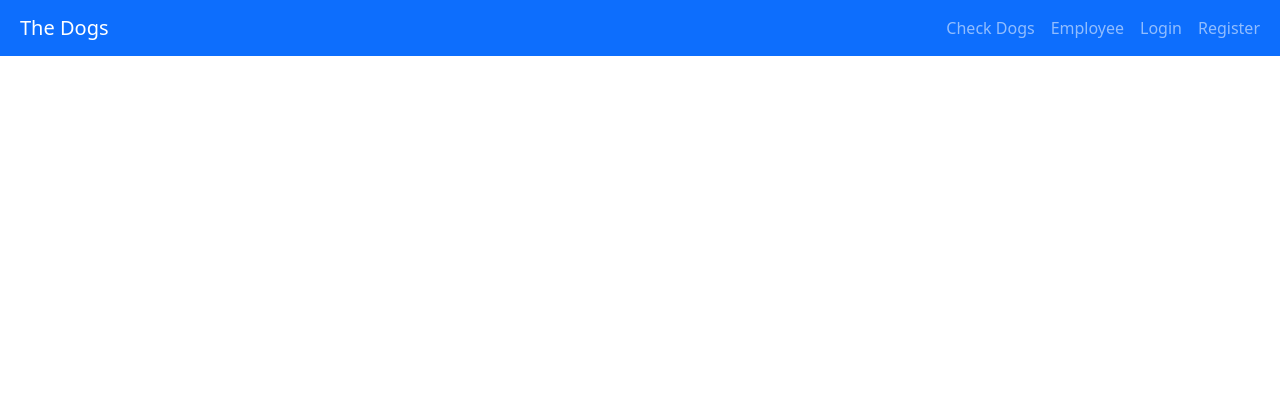
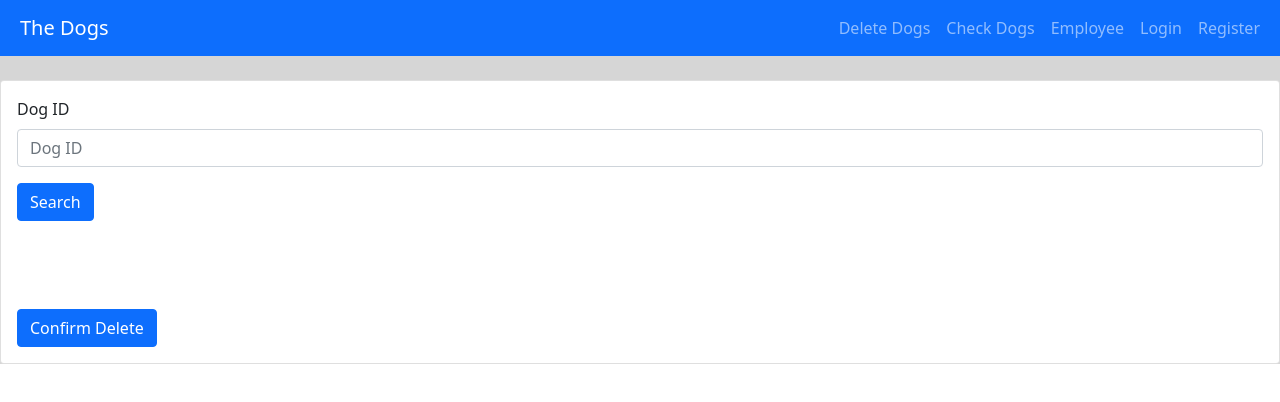
Before and after one commit to 64600013/VT6003CEM_Project_Frontend, a React (Create React App) app in the folder front/api-app/: page /deleteDogs in a window 1280 px wide. Shown: the top 402 px of the page. Built offline with nearby package versions, Linux system fonts and the light colour scheme.

Commit message:
finished the check dogs and delete dog function

```diff
--- a/front/api-app/src/component/header.js
+++ b/front/api-app/src/component/header.js
@@ -11,6 +11,7 @@ import Login from '../page/login';
 import Register from '../page/register';
 import LoginPage from '../page/loginPage';
 import CheckDogs from '../page/checkDogs';
+import DeleteDogs from '../page/deleteDog';
 
 
 
@@ -29,6 +30,7 @@ export default function Header() {
 
                             </Nav>
                             <Nav>
+                                <Nav.Link as={Link} to="/deleteDogs">Delete Dogs</Nav.Link>
                                 <Nav.Link as={Link} to="/checkDogs">Check Dogs</Nav.Link>
                                 <Nav.Link as={Link} to="/loginPage">Employee</Nav.Link>
                                 <Nav.Link as={Link} to="/login">Login</Nav.Link>
@@ -44,6 +46,7 @@ export default function Header() {
                         <Route path='/register' element={<Register />}></Route>
                         <Route path='/loginPage' element={<LoginPage />}></Route>
                         <Route path='/checkDogs' element={<CheckDogs />}></Route>
+                        <Route path='/deleteDogs' element={<DeleteDogs />}></Route>
                     </Routes>
                 </div>
             </div>
--- a/front/api-app/src/page/checkDogs.js
+++ b/front/api-app/src/page/checkDogs.js
@@ -3,20 +3,22 @@ import Card from 'react-bootstrap/Card';
 import Form from 'react-bootstrap/Form';
 import Button from 'react-bootstrap/Button';
 import React, { useState } from 'react'
-// bootstrap components
-// import Card from 'react-bootstrap/Card';
-// import Form from 'react-bootstrap/Form';
-// import Button from 'react-bootstrap/Button';
-// import register from '../images/register.png';
+
 
 export default function CheckDogs() {
     const [data, setData] = useState({id: "", name: "", age: "", sex: "", breed: "", image: ""})
     const [dataTwo, setDataTwo] = useState({id: "", name: "", age: "", sex: "", breed: "", image: ""})
     const url = "http://localhost:5000/dog/" + data.id
+    const urlTwo = "http://localhost:5000/dog/" + dataTwo.id
     const token = 'Bearer ' + localStorage.getItem('accessToken')
-    console.log(token)
+    //console.log(token)
     const header = {
         'Authorization': token
+    }
+    const tokenTwo = 'Bearer ' + localStorage.getItem('accessToken')
+    console.log(tokenTwo)
+    const headerTwo = {
+        'Authorization': tokenTwo
     }
 
 
@@ -35,7 +37,16 @@ export default function CheckDogs() {
 
     function submitTwo(e){
         e.preventDefault();
-        Axios.put(url,{name: dataTwo.name, age: dataTwo.age, sex: dataTwo.sex, email: dataTwo.email, password: dataTwo.password, signup_code: dataTwo.signup_code
+        console.log(headerTwo)
+        console.log(dataTwo)
+        Axios.put(urlTwo,{
+            id: dataTwo.id,
+            name: dataTwo.name,
+            age: dataTwo.age,
+            sex: dataTwo.sex,
+            breed: dataTwo.breed,
+            image: dataTwo.image},{
+            headers: headerTwo
         }).then(res => {
             console.log(res.dataTwo)
             if (res.dataTwo !== "undefined"){
@@ -79,27 +90,27 @@ export default function CheckDogs() {
                         <br/>
                         <Form.Group className="mb-3" controlId="formBasicId">
                             <Form.Label>Dog ID</Form.Label>
-                            <Form.Control onChange={(e)=>handleTwo(e)} id="id" value={data[0]?.id} placeholder="Dog ID" type="text" />
+                            <Form.Control onClick={(e)=>handleTwo(e)} id="id" value={data[0]?.id} placeholder="Dog ID" type="text" />
                         </Form.Group>
                         <Form.Group className="mb-3" controlId="formBasicName">
                             <Form.Label>Dog Name</Form.Label>
-                            <Form.Control onChange={(e)=>handleTwo(e)} id="name" value={data[0]?.name} placeholder="Dog Name" type="text" />
+                            <Form.Control onClick={(e)=>handleTwo(e)} id="name" defaultValue={data[0]?.name} placeholder="Dog Name" type="text" />
                         </Form.Group>
                         <Form.Group className="mb-3" controlId="formBasicAge">
                             <Form.Label>Dog Age</Form.Label>
-                            <Form.Control onChange={(e)=>handleTwo(e)} id="age" value={data[0]?.age} placeholder="Dog Age" type="text" />
+                            <Form.Control onClick={(e)=>handleTwo(e)} id="age" defaultValue={data[0]?.age} placeholder="Dog Age" type="text" />
                         </Form.Group>
                         <Form.Group className="mb-3" controlId="formBasicSex">
                             <Form.Label>Dog Sex</Form.Label>
-                            <Form.Control onChange={(e)=>handleTwo(e)} id="sex" value={data[0]?.sex} placeholder="Dog Sex" type="text" />
+                            <Form.Control onClick={(e)=>handleTwo(e)} id="sex" defaultValue={data[0]?.sex} placeholder="Dog Sex" type="text" />
                         </Form.Group>
                         <Form.Group className="mb-3" controlId="formBasicBreed">
                             <Form.Label>Dog Breed</Form.Label>
-                            <Form.Control onChange={(e)=>handleTwo(e)} id="breed" value={data[0]?.breed} placeholder="Dog Breed" type="text" />
+                            <Form.Control onClick={(e)=>handleTwo(e)} id="breed" defaultValue={data[0]?.breed} placeholder="Dog Breed" type="text" />
                         </Form.Group>
                         <Form.Group className="mb-3" controlId="formBasicImage">
                             <Form.Label>Image Link</Form.Label>
-                            <Form.Control onChange={(e)=>handleTwo(e)} id="image" value={data[0]?.image} placeholder="Image Link" type="text" />
+                            <Form.Control onClick={(e)=>handleTwo(e)} id="image" defaultValue={data[0]?.image} placeholder="Image Link" type="text" />
                         </Form.Group>
 
                         <Button variant="primary" type="submit">
--- /dev/null
+++ b/front/api-app/src/page/deleteDog.js
@@ -0,0 +1,103 @@
+import Axios from 'axios'
+import Card from 'react-bootstrap/Card';
+import Form from 'react-bootstrap/Form';
+import Button from 'react-bootstrap/Button';
+import React, { useState, useEffect } from 'react'
+import CustomCard from '../component/custom_card.js';
+import Row from 'react-bootstrap/Row';
+import dogdefault from '../images/dog01.jpg';
+
+export default function DeleteDogs() {
+    const [dogDataList, setDogDataList] = useState({})
+    const [data, setData] = useState({id: "", name: "", age: "", sex: "", breed: "", image: ""})
+    const url = "http://localhost:5000/dog/" + data.id
+
+    const tokenTwo = 'Bearer ' + localStorage.getItem('accessToken')
+    //console.log(token)
+    const headerTwo = {
+        'Authorization': tokenTwo
+    }
+
+    function submit(e){
+        e.preventDefault();
+        console.log(headerTwo)
+        Axios.get(url,{ id: data.id, headers: headerTwo
+        }).then(res => {
+            console.log(res.dataTwo)
+            setDogDataList(res.data)
+            if (res.dataTwo !== "undefined"){
+                console.log('yes')
+            }
+        })
+
+    }
+
+    function submitTwo(e){
+        e.preventDefault();
+        console.log(data.id)
+        Axios.delete(url,{id: data.id, headers: headerTwo}).then(res => {
+            //setData(res.data)
+            console.log(data)
+            if (res.data !== "undefined"){
+                console.log('yes')
+            }
+        })
+        Axios.get(url,{ id: data.id, headers: headerTwo
+        }).then(res => {
+            console.log(res.dataTwo)
+            setDogDataList(res.data)
+            if (res.dataTwo !== "undefined"){
+                console.log('yes')
+            }
+        })
+    }
+
+    function handle(e){
+        const newdata={...data}
+        newdata[e.target.id] = e.target.value
+        setData(newdata)
+        console.log(newdata)
+    }
+
+    return (
+        <div style={{backgroundColor: '#d6d6d6'}}>
+            <br />
+            <Card>
+                <Card.Body>
+                    <Form onSubmit={(e)=>submit(e)}>
+                        <Form.Group className="mb-3" controlId="formBasicId">
+                            <Form.Label>Dog ID</Form.Label>
+                            <Form.Control onChange={(e)=>handle(e)} id="id" value={data.id} placeholder="Dog ID" type="text" />
+                        </Form.Group>
+                        <Button variant="primary" type="submit">
+                            Search
+                        </Button>
+                    </Form>
+                    <br/>
+                    <Row xs={'auto'} className="g-4 justify-content-md-center">
+                        {Array.from({ length: dogDataList.length }).map((_, index) => (
+                            <div key={index}>
+                                <CustomCard
+                                    name={dogDataList[index]?.name || "Not Available"}
+                                    dogImg={dogDataList[index]?.image || dogdefault}
+                                    sex={dogDataList[index]?.sex || "Not Available"}
+                                    age={dogDataList[index]?.age || "Not Available"}
+                                    breed={dogDataList[index]?.breed || "Not Available"}>
+                                </CustomCard>
+                            </div>
+                        ))}
+                    </Row>
+                    <br/><br/><br/>
+                    <Form onSubmit={(e)=>submitTwo(e)}>
+                        <Form.Group className="mb-3" controlId="formBasicId">
+                            <Form.Control onClick={(e)=>handle(e)} id="id" value={data.id} placeholder="Dog ID" type="hidden" />
+                        </Form.Group>
+                        <Button variant="primary" type="submit">
+                            Confirm Delete
+                        </Button>
+                    </Form>
+                </Card.Body>
+            </Card>
+        </div>
+    )
+}
```
